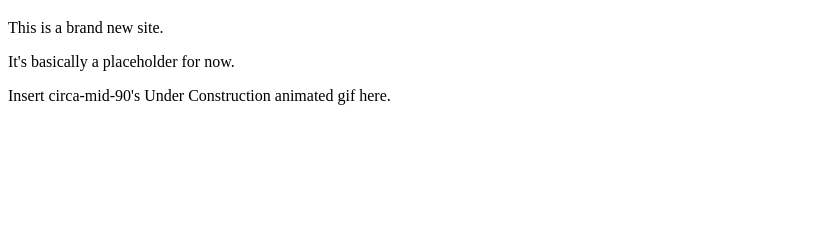
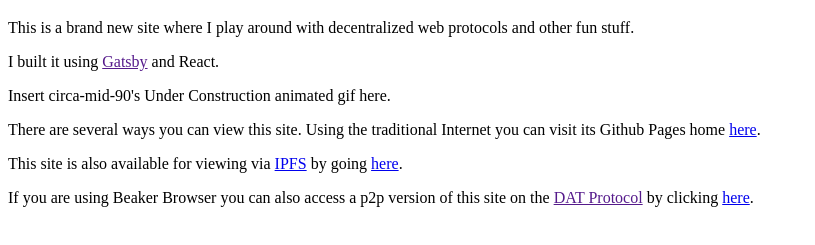
Before and after one commit to mrjmd/cyuio, a Gatsby site: page / in a window 1280 px wide. Shown: the part 61-306 px from the top of the page, without its empty margins (0-815 px from the left). Built offline with nearby package versions, Linux system fonts and the light colour scheme; Gatsby itself is replaced by a stand-in of ours.

Commit message:
Latest additions of DAT

```diff
--- /dev/null
+++ b/dat.json
@@ -0,0 +1,5 @@
+{
+  "title": "cyu.io",
+  "description": "A project bringing decentralization to physical meetings",
+  "url": "dat://e29efc78cc3486a07a236877a79c26c58eedced7796f283ed281be2211228b85"
+}
--- a/package.json
+++ b/package.json
@@ -19,7 +19,7 @@
     "develop": "gatsby develop",
     "format": "prettier --trailing-comma es5 --no-semi --single-quote --write \"src/**/*.js\"",
     "test": "echo \"Error: no test specified\" && exit 1",
-    "deploy": "gatsby build --prefix-paths && gh-pages -d public"
+    "deploy": "gatsby build --prefix-paths && cp dat.json public && dat share public && ipfs add -r public && gh-pages -d public"
   },
   "devDependencies": {
     "gh-pages": "^1.1.0",
--- a/src/pages/index.js
+++ b/src/pages/index.js
@@ -4,9 +4,12 @@
 const IndexPage = () => (
   <div>
     <h1>Welcome</h1>
-    <p>This is a brand new site.</p>
-    <p>It's basically a placeholder for now.</p>
+    <p>This is a brand new site where I play around with decentralized web protocols and other fun stuff.</p>
+    <p>I built it using <a href="">Gatsby</a> and React.</p>
     <p>Insert circa-mid-90's Under Construction animated gif here.</p>
+    <p>There are several ways you can view this site. Using the traditional Internet you can visit its Github Pages home <a href="https://mrjmd.github.io/cyuio/">here</a>.</p>
+    <p>This site is also available for viewing via <a href="https://ipfs.io" target="_blank">IPFS</a> by going <a href="https://gateway.ipfs.io/ipns/QmaLp9R3mX38RpFH2hiud6r3FbTGup5mDfbFuNCahBAXAw/">here</a>.</p>
+    <p>If you are using Beaker Browser you can also access a p2p version of this site on the <a href="">DAT Protocol</a> by clicking <a href="dat://196c3058aaa82d964b6b4084f0076b3e4a5c45809cebc80f8a814cbce30af14a/">here</a>.</p>
   </div>
 )
 
```
Also changed, not shown: README.md, 1 other file.
